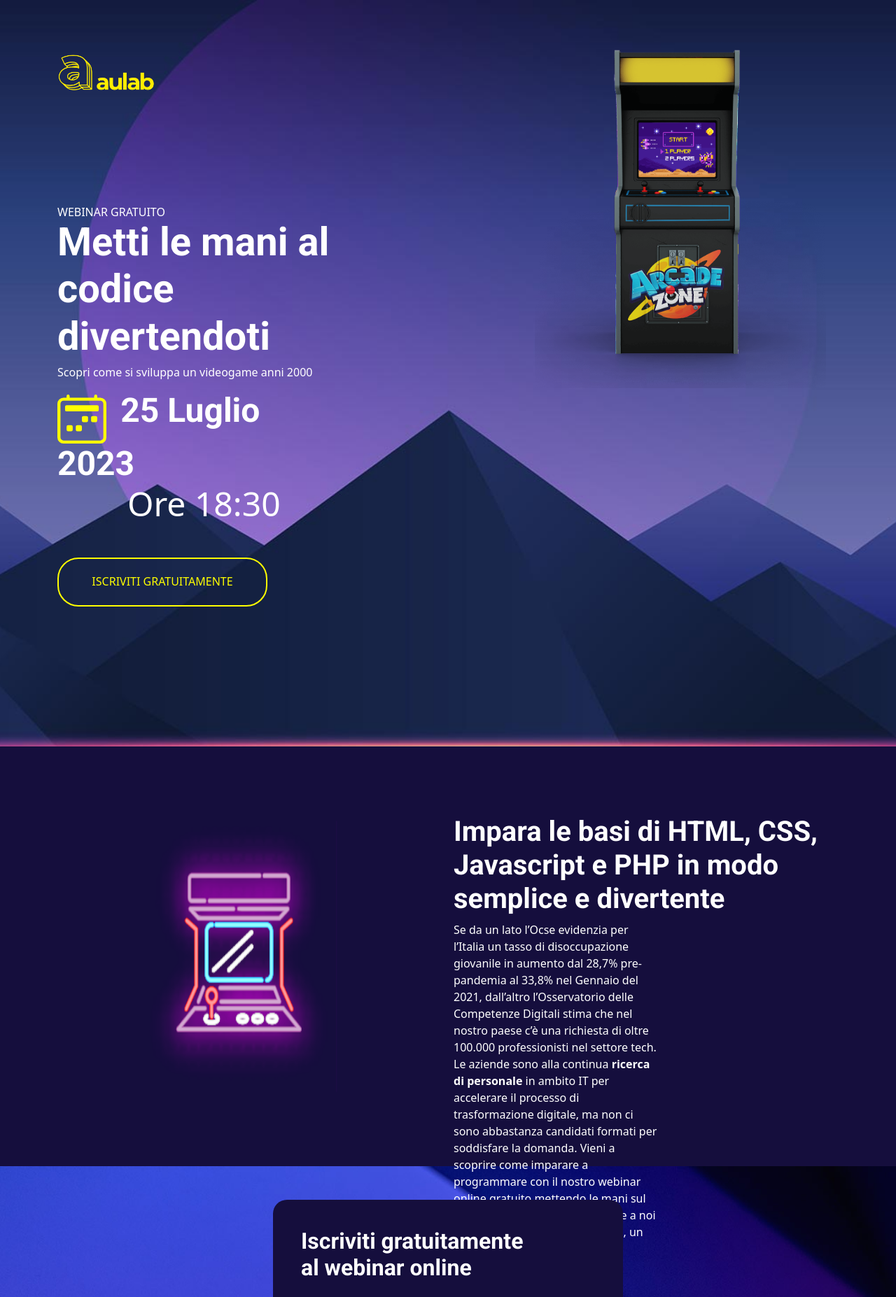
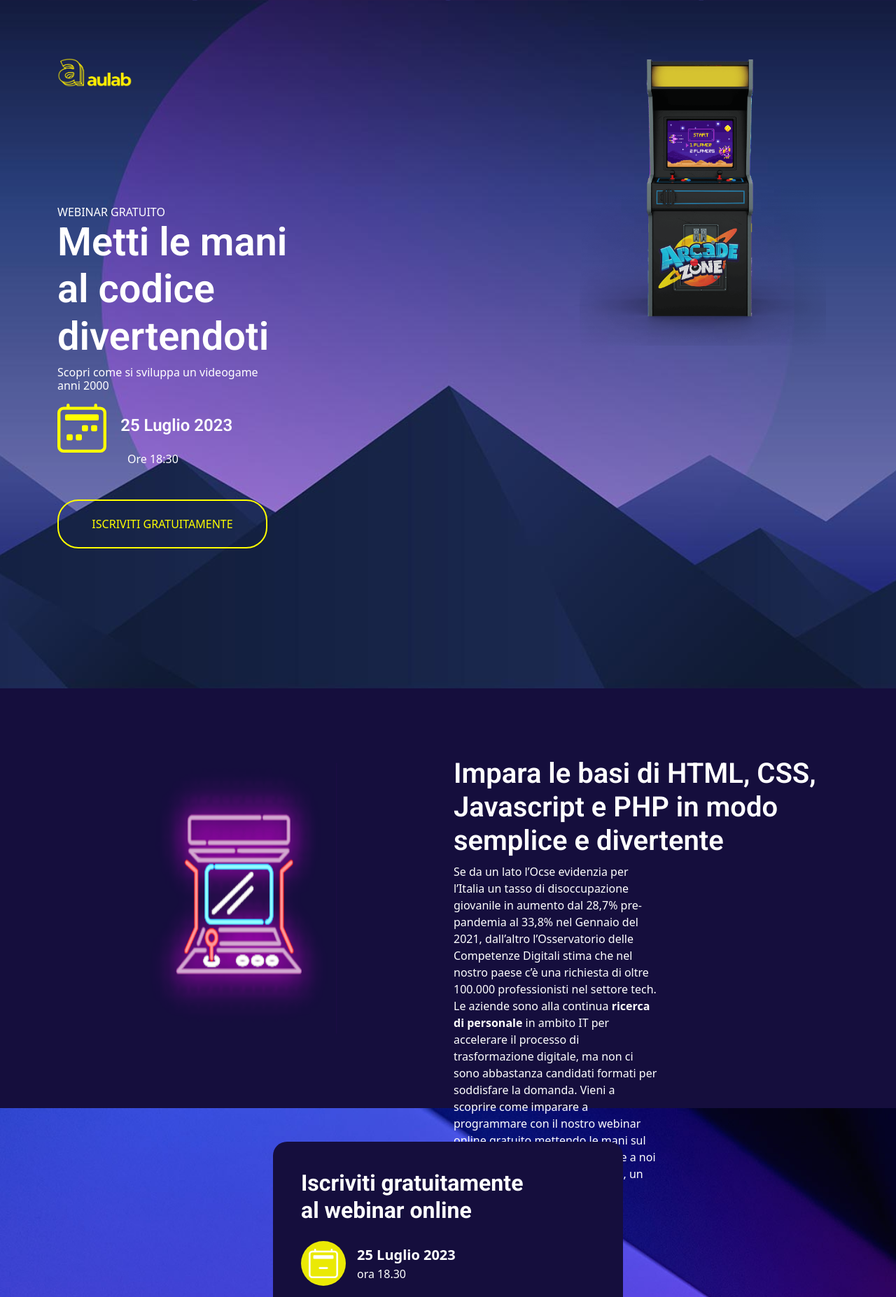
Before and after one commit to CifDaniel96/webinar-retrogaming, a plain HTML site: page index.html in a window 1280 px wide. Shown: the top 1854 px of the page at 70% size. Drawn offline with nearby package versions, Linux system fonts and the light colour scheme.

Commit message:
Terminato webinar-retrogaming

```diff
--- a/index.html
+++ b/index.html
@@ -25,11 +25,14 @@
         <div class="container-fluid">
             <div class="container d-flex align-items-center">
                 <!-- Logo -->
+                <div class="row d-flex align-items-center">
                     <div class="col-12 col-md-6 col-lg-6 my-0"><img src="./media/aulab-logo_y.png" alt="Logo Aulab"
                             class="img-fluid logo-a">
                         <div class="row d-flex align-items-center">
+                            <!-- Testo -->
                             <div class="col-12 col-md-6 col-lg-6 w-color t1 display-5 c-resp">WEBINAR GRATUITO
-                            <p class="w-color h1 display-4">Metti le mani al codice divertendoti</p>
+                                <p class="w-color h1 display-4">Metti le mani al codice divertendoti
+                                </p>
                                 <div class="col-12 col-md-6 col-lg-6 w-color t1 display-5 mt-0">
                                     <p>Scopri come si sviluppa un videogame anni 2000</p>
                                     <div class="y-color mx-auto"><svg xmlns="http://www.w3.org/2000/svg" width="70"
@@ -44,11 +47,14 @@
                                         <div class="d-block text-start w-color display-5 mb-0 t3">Ore 18:30</div>
                                         <!-- Game Arcade -->
                                         <div class="col-12 col-md-6 col-lg-6 game-arcade "><img
-                                            src="./media/game arcade.png" alt="Game Arcade" class="img-fluid g-resp">
+                                                src="./media/game arcade.png" alt="Game Arcade"
+                                                class="img-fluid g-resp">
                                         </div>
                                         <!-- Button -->
                                         <div class=" col-12 col-md-6 col-lg-6 button-custom display-5 my-5 p-1 ms-0">
                                             ISCRIVITI GRATUITAMENTE
+                                        </div>
+                                    </div>
                                 </div>
                             </div>
                         </div>
@@ -106,8 +112,8 @@
                                         d="M2.5 4a.5.5 0 0 1 .5-.5h10a.5.5 0 0 1 .5.5v1a.5.5 0 0 1-.5.5H3a.5.5 0 0 1-.5-.5z" />
                                 </svg></div>
                             <div>
-                                <div class="fw-bold fs-5">25 Luglio 2023</div>
-                                <div>ora 18.30</div>
+                                <div class="fw-bold fs-5 ms-3">25 Luglio 2023</div>
+                                <div class="ms-3">ora 18.30</div>
                             </div>
                         </div>
 
@@ -178,7 +184,7 @@
         <div class="container">
             <div class="row align-items-center">
                 <div class="col-12 col-md-6 w-color">
-                    <p class="text-uppercase text-muted">lo speaker</p>
+                    <p class="text-start w-color display-5 mb-5">lo speaker</p>
                     <h2 class="fw-bold y-color">Marco Insabato</h2>
                     <p class="t-size">
                         Dopo aver completato l’Hackademy è entrato a far parte del team education di aulab,
--- a/style.css
+++ b/style.css
@@ -15,7 +15,7 @@ h3,
 
   font-family: "Roboto", sans-serif;
   font-optical-sizing: auto;
-  font-weight: 700;
+  font-weight: 600;
   font-style: normal;
   font-variation-settings:
     "wdth" 100;
@@ -77,13 +77,16 @@ header {
 
 .t2 {
   display: inline;
+  font-size: 1.5rem;
 
 }
 
 .t3 {
   margin-left: 100px;
   margin-bottom: 25px;
+  font-size: 1rem;
 }
+
 
 .t-size {
   font-size: 1.5rem;
@@ -93,8 +96,8 @@ header {
 .game-arcade {
   position: absolute;
   right: 100px;
-  top: 60px;
-  width: 32.5%;
+  top: 75px;
+  width: 27.5%;
 
 }
 
@@ -162,9 +165,9 @@ header {
 .calendar {
   display: flex;
   align-items: center;
-  gap: 3px;
   margin-top: 25px;
 }
+
 
 .calendar-icon {
   background-color: rgba(255, 255, 0, 0.911);
@@ -229,8 +232,7 @@ label {
 }
 
 .s-aulab p {
-  font-size: 1rem;
-  line-height: 1.7;
+  font-size: 1.2rem;
 }
 
 /* Section Insabato */
```
Lines whose indentation alone changed are shown as unchanged.
